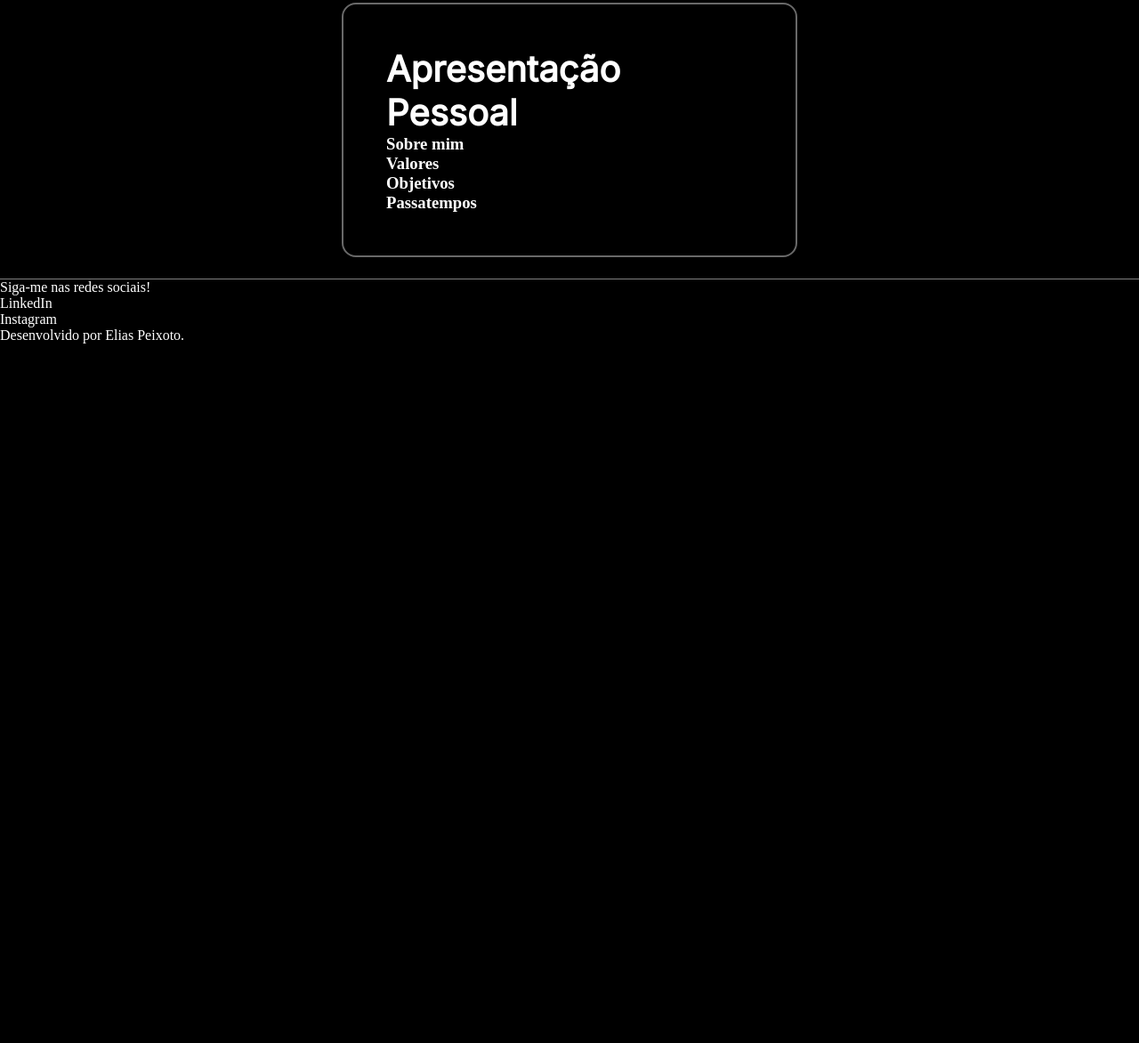
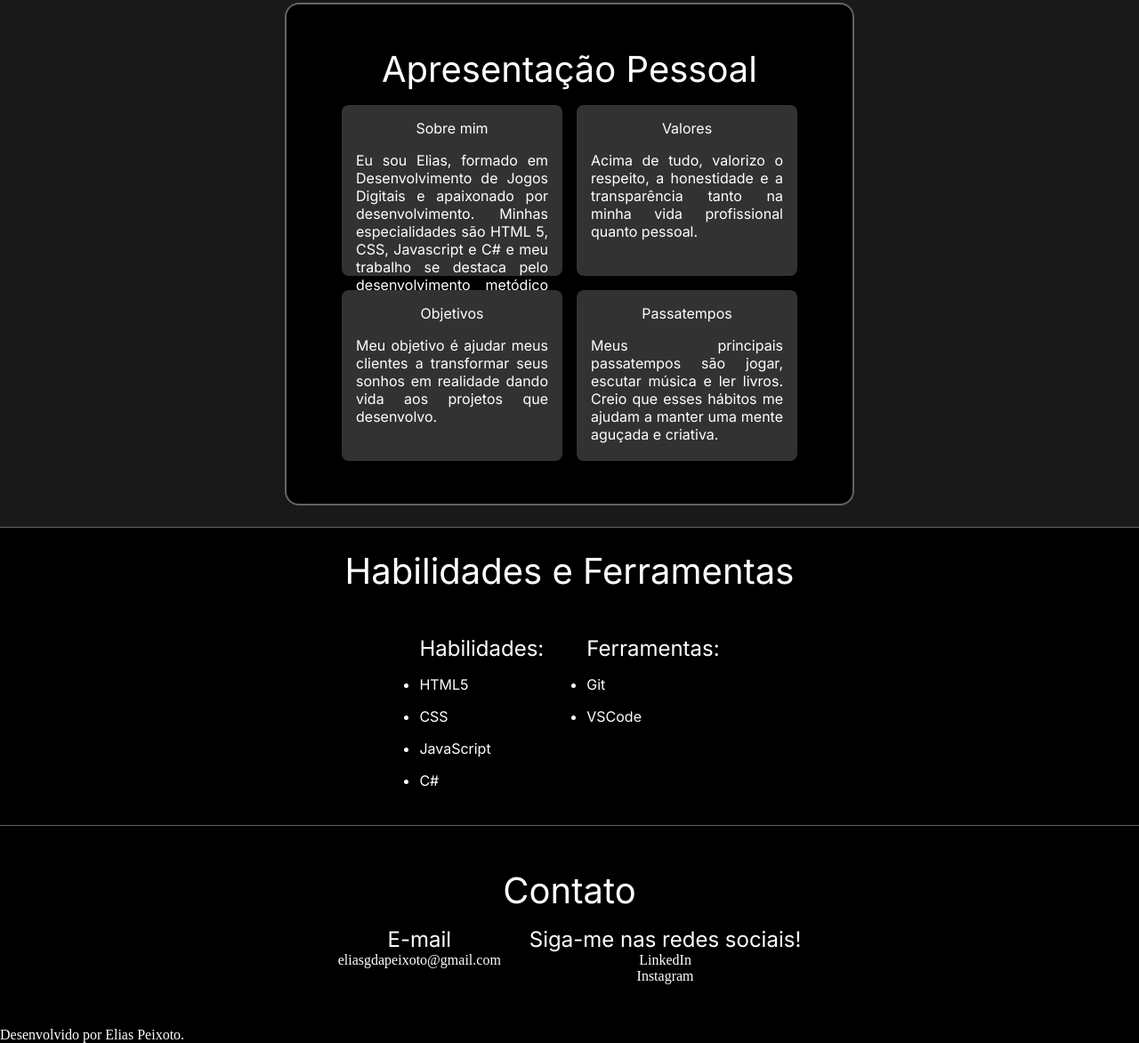
Before and after one commit to EliasPeixoto/Pagina-Portfolio, a plain HTML site: page index.html in a window 1280 px wide. Shown: the part 1147-2319 px from the top of the page at 89% size. Before the commit the page ends 1533 px from the top, so only its background shows below. Drawn offline with Linux system fonts and the light colour scheme; a web font is replaced by a local one.

Commit message:
Edição da seção Apresentação e adição das seções Habilidades e Ferramentas e Contato

```diff
--- a/index.html
+++ b/index.html
@@ -9,45 +9,80 @@
 <body>
     <section class="presentation">
         <div class="presentation__container">
-            <h1 class="presentation__title">Vamos criar algo incrível juntos?</h1>
-            <p class="presentation__text">Olá! Meu nome é Elias Peixoto e sou um desenvolvedor front-end apaixonado por criar interfaces web impressionantes e funcionais. Com uma combinação de habilidades técnicas e criatividade, trago vida aos projetos por meio de um código limpo e eficiente. Com experiência em HTML, CSS e JavaScript, estou sempre atualizado com as melhores práticas e tendências do setor. Além disso, sou colaborativo e adoro trabalhar em equipe, contribuindo para o sucesso coletivo. Estou pronto para enfrentar novos desafios e transformar ideias em realidade visual.</p>
+            <p class="presentation__title">Vamos criar algo incrível juntos?</p>
+            <p class="presentation__text">Olá! Meu nome é <b>Elias Peixoto</b> e sou um desenvolvedor front-end apaixonado por criar interfaces web impressionantes e funcionais. Com uma combinação de habilidades técnicas e criatividade, trago vida aos projetos por meio de um código limpo e eficiente. Com experiência em HTML, CSS e JavaScript, estou sempre atualizado com as melhores práticas e tendências do setor. Além disso, sou colaborativo e adoro trabalhar em equipe, contribuindo para o sucesso coletivo. Estou pronto para enfrentar novos desafios e transformar ideias em realidade visual.</p>
         </div>
         <img class="container__image" src="./assets/elias.jpg" alt="foto de Elias." width="300" height="400">
     </section>
     <section class="about">
         <div class="about__container">
-            <h2 class="about__title">Apresentação Pessoal</h2>
-            <div>
-                <div>
-                    <h3>Sobre mim</h3>
-                    <p></p>
+            <p class="about__title">Apresentação Pessoal</p>
+            <div class="about__sections">
+                <div class="about__item">
+                    <p class="item__title">Sobre mim</p>
+                    <p class="item__text">Eu sou Elias, formado em Desenvolvimento de Jogos Digitais e apaixonado por desenvolvimento. Minhas especialidades são HTML 5, CSS, Javascript e C# e meu trabalho se destaca pelo desenvolvimento metódico dos meus projetos.</p>
                 </div>
-                <div>
-                    <h3>Valores</h3>
-                    <p></p>
+                <div class="about__item">
+                    <p class="item__title">Valores</p>
+                    <p class="item__text">Acima de tudo, valorizo o respeito, a honestidade e a transparência tanto na minha vida profissional quanto pessoal.</p>
                 </div>
-                <div>
-                    <h3>Objetivos</h3>
-                    <p></p>
+                <div class="about__item">
+                    <p class="item__title">Objetivos</p>
+                    <p class="item__text">Meu objetivo é ajudar meus clientes a transformar seus sonhos em realidade dando vida aos projetos que desenvolvo.</p>
                 </div>
-                <div>
-                    <h3>Passatempos</h3>
-                    <p></p>
+                <div class="about__item">
+                    <p class="item__title">Passatempos</p>
+                    <p class="item__text">Meus principais passatempos são jogar, escutar música e ler livros. Creio que esses hábitos me ajudam a manter uma mente aguçada e criativa.</p>
                 </div>
             </div>
         </div>
     </section>
-    <div class="presentation__social">
-        <p class="presentation__social__text"> Siga-me nas redes sociais!</p>
-        <div class="presentation__social__linkContainer">
-            <div class="presentation__social__button">
-                <a class="presentation__social__link">LinkedIn</a>
-            </div>
-            <div class="presentation__social__button">
-                <a class="presentation__social__link">Instagram</a>
+    <section class="skills">
+        <div class="skills__container">
+            <p class="skills__title">Habilidades e Ferramentas</p>
+            <div class="skills__lists">
+                <div class="skills__list">
+                    <p class="list__title">Habilidades:</p>
+                    <ul class="list__container">
+                        <li>HTML5</li>
+                        <li>CSS</li>
+                        <li>JavaScript</li>
+                        <li>C#</li>
+                    </ul>
+                </div>
+                <div class="skills__list">
+                    <p class="list__title">Ferramentas:</p>
+                    <ul class="list__container">
+                        <li>Git</li>
+                        <li>VSCode</li>
+                    </ul>
+                </div>
             </div>
         </div>
-    </div>
+    </section>
+    <section class="contact">
+        <div class="contact__container">
+            <p class="contact__title">Contato</p>
+            <div class="contact__content">
+                <div class="contact__email">
+                    <p class="email__title">E-mail</p>
+                    <p class="email__text">eliasgdapeixoto@gmail.com</p>
+                </div>
+                <div class="contact__social">
+                    <p class="social__text"> Siga-me nas redes sociais!</p>
+                    <div class="social__linkContainer">
+                        <div class="linkContainer__button">
+                            <a class="linkContainer__link">LinkedIn</a>
+                        </div>
+                        <div class="linkContainer__button">
+                            <a class="linkContainer__link">Instagram</a>
+                        </div>
+                    </div>
+                </div>
+            </div>
+        </div>
+    </section>
+
     <footer>
         <p class="info">Desenvolvido por Elias Peixoto.</p>
     </footer>
--- a/styles/style.css
+++ b/styles/style.css
@@ -4,10 +4,14 @@
     --bg-color:black;
     --text-color:white;
     --link-color:blue;
-    --description-color:gray;
-    --description-bg-color:dimgrey;
+    --description-color:rgb(100, 100, 100);
+    --description-bg-color:rgb(50, 50, 50);
+    --section-bg-color:rgb(25, 25, 25);
     --primary-font:'Inter', sans-serif;
     --secondary-font:'Lusitana', serif;
+    --title-font-size: 2.5rem;
+    --text-font-size: 1rem;
+    --subTitle-font-size: 1.5rem;
 }
 *
 {
@@ -20,46 +24,122 @@ body
     box-sizing: border-box;
     color:var(--text-color);
 }
-.presentation, .about
+.presentation,.skills
 {
     display: flex;
     gap:5rem;
     border-bottom: 1px solid var(--description-color);
     padding: 1.5rem 30vw 1.5rem 30vw;
     align-items: center;
+    justify-content: center;
 }
-.presentation__container
+.presentation__container,.skills__container
 {
     display:flex;
     flex-direction: column;
     gap: 2rem;
-
-
 }
-.presentation__title
+.presentation__title,.about__title,.skills__title,.contact__title
 {
     font-family: var(--primary-font);
-    font-size: 2.5rem;
+    font-size: var(--title-font-size);
 }
-.presentation__text
+.presentation__text,.item__text,.skills__list
 {
     text-align: justify;
     font-family: var(--primary-font);
+    font-size: var(--text-font-size);
+
 }
 .container__image
 {
     align-self: center;
-    border: 3px solid var(--description-bg-color);
+    border: 3px solid var(--description-color);
     border-radius: 1rem;
+}
+.about
+{
+    display: flex;
+    gap:5rem;
+    border-bottom: 1px solid var(--description-color);
+    padding: 1.5rem 25vw 1.5rem 25vw;
+    align-items: center;
+    justify-content: center;
+    background-color: var(--section-bg-color);
 }
 .about__container
 {
-    border: 2px solid var(--description-bg-color);
+    display: flex;
+    flex-direction: column;
+    gap: 1rem;
+    background-color: var(--bg-color);
+    border: 2px solid var(--description-color);
     border-radius: 1rem;
     padding: 3rem;
+    text-align: center;
+
 }
-.about__title
+.about__sections,.skills__lists
+{
+    display:flex;
+    gap: 1rem;
+    flex-wrap: wrap;
+    justify-content: center;
+
+}
+.about__item
+{
+    background-color: var(--description-bg-color);
+    border-radius: 0.5rem;
+    display: flex;
+    flex-direction: column;
+    gap:1rem;
+    padding: 1rem;
+    text-align: center;
+    width: 40%;
+    height: 10rem;
+}
+.item__title
+{
+   font-family: var(--primary-font);
+   font-size: var(--text-font-size);
+}
+.skills__list
+{
+    display: flex;
+    flex-direction: column;
+    padding:1rem;
+    gap:1rem;
+}
+.list__title
+{
+    font-size: var(--subTitle-font-size);
+}
+.list__container
+{
+    display: flex;
+    flex-direction: column;
+    gap: 1rem;
+}
+.contact__container
+{
+    display: flex;
+    flex-direction: column;
+    gap: 1rem;
+    padding: 3rem;
+    justify-content: center;
+    text-align: center;
+}
+.contact__content
+{
+    display: flex;
+    flex-wrap: wrap;
+    flex-direction: row;
+    justify-content: center;
+    gap: 2rem;
+}
+.email__title,.social__text
 {
     font-family: var(--primary-font);
-    font-size: 2.5rem;
+    font-size: var(--subTitle-font-size);
 }
```
